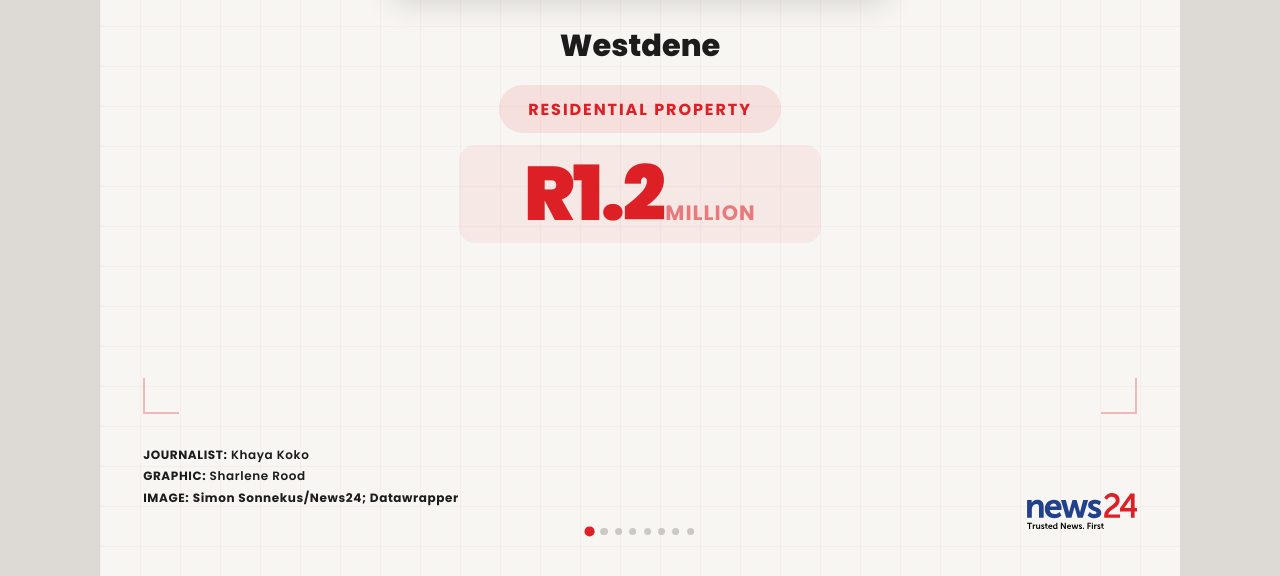
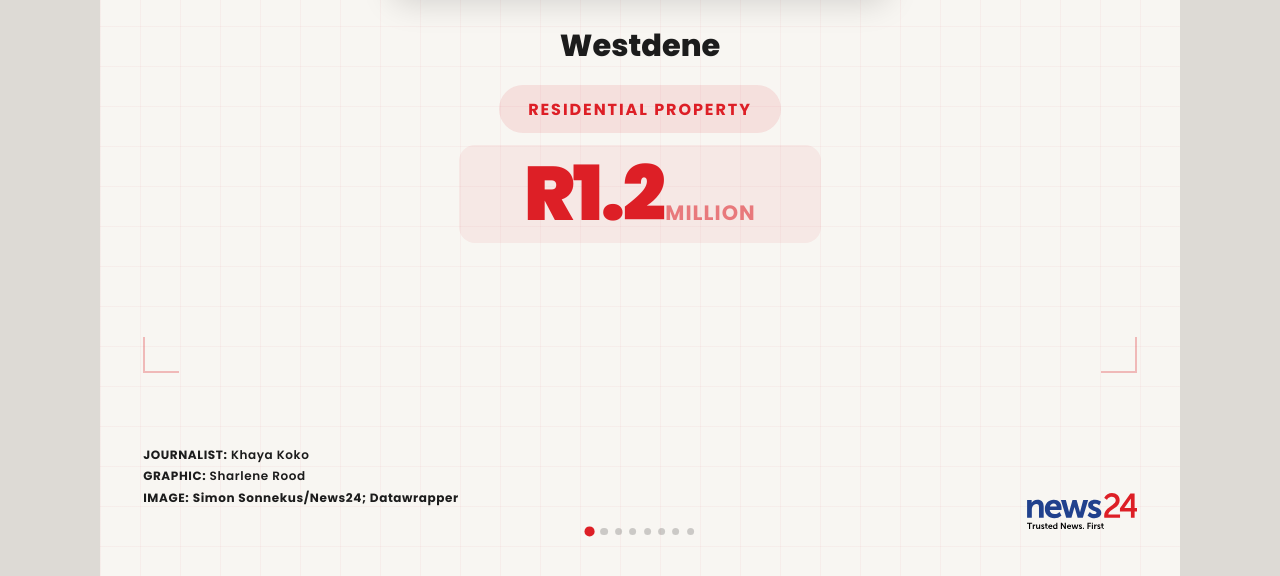
Before and after one commit to sharlenerood/mazanga-property, a plain HTML site: page index.html in a window 1280 px wide. Shown: the part 859-1435 px from the top of the page. Drawn offline with Linux system fonts and the light colour scheme.

Commit message:
Update index.html

```diff
--- a/index.html
+++ b/index.html
@@ -417,14 +417,14 @@
             }
 
             .corner.bl {
-                bottom: 12%;
+                bottom: 15%;
                 left: 4%;
                 border-bottom: 2px solid #dd1f26;
                 border-left: 2px solid #dd1f26;
             }
 
             .corner.br {
-                bottom: 12%;
+                bottom: 15%;
                 right: 4%;
                 border-bottom: 2px solid #dd1f26;
                 border-right: 2px solid #dd1f26;
```
